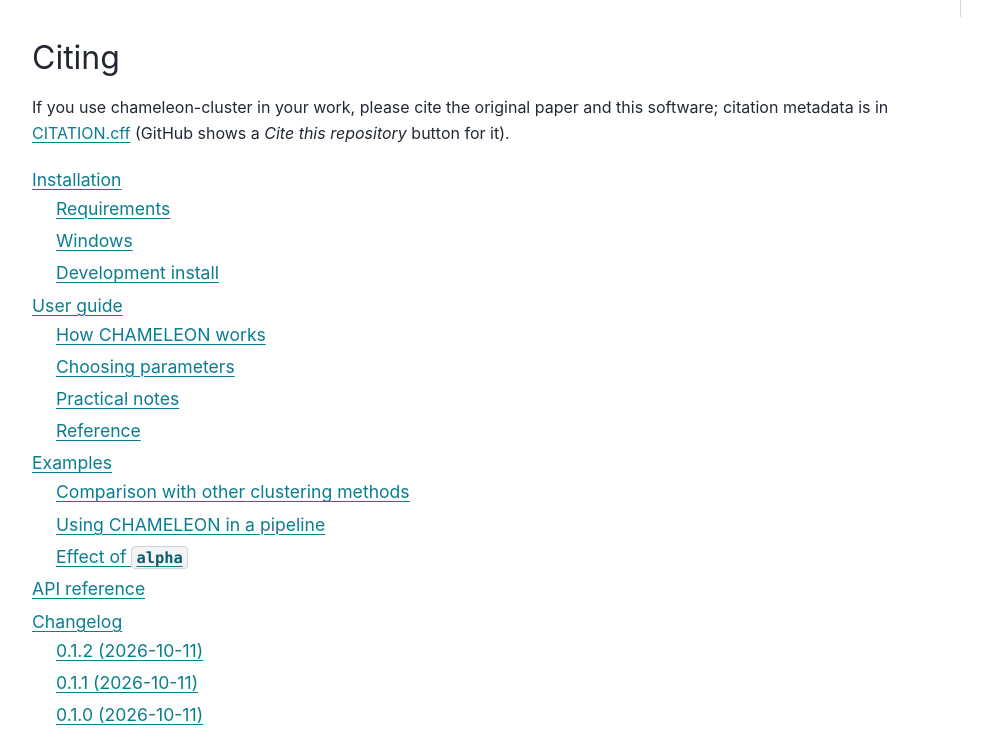
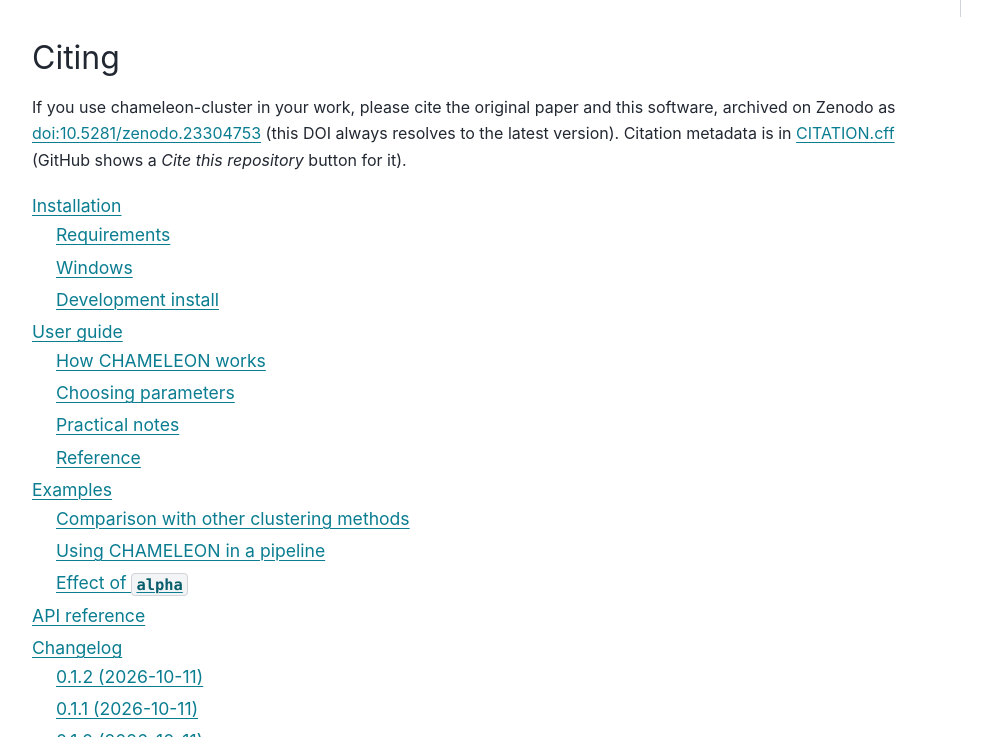
Before and after one commit to oszypczy/pychameleon, a Sphinx documentation site: the page built from docs/index.rst, in a window 1280 px wide and 900 px high, scrolled down 450 px, cut to the strip 163-900 px from the top of the window. Shown: the whole strip, without its empty margins (40-1032 px from the left). Built offline with Sphinx 7.4.7 and the PyData theme 0.15.4, drawn with Linux system fonts in a browser that asks for light colours.

Commit message:
Add Zenodo DOI to CITATION.cff, README and docs

```diff
--- a/docs/index.rst
+++ b/docs/index.rst
@@ -42,7 +42,9 @@
 ------
 
 If you use chameleon-cluster in your work, please cite the original paper
-and this software; citation metadata is in
+and this software, archived on Zenodo as
+`doi:10.5281/zenodo.23304753 <https://doi.org/10.5281/zenodo.23304753>`_
+(this DOI always resolves to the latest version). Citation metadata is in
 `CITATION.cff <https://github.com/oszypczy/pychameleon/blob/main/CITATION.cff>`_
 (GitHub shows a *Cite this repository* button for it).
 
```
Also changed, not shown: README.md (+3 -2 lines), 1 other file.
